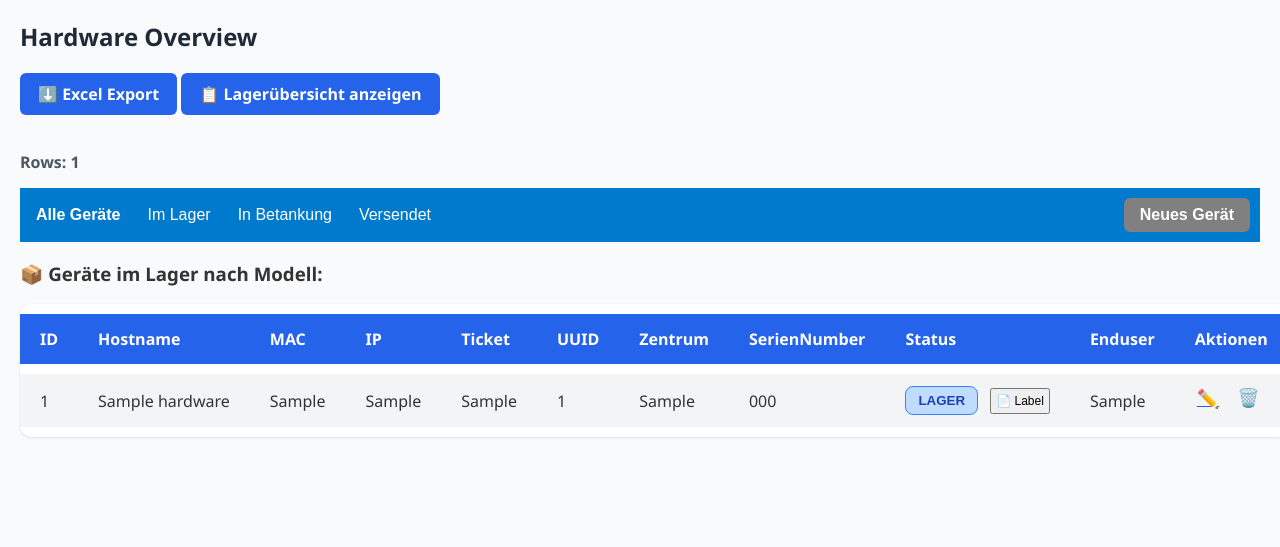
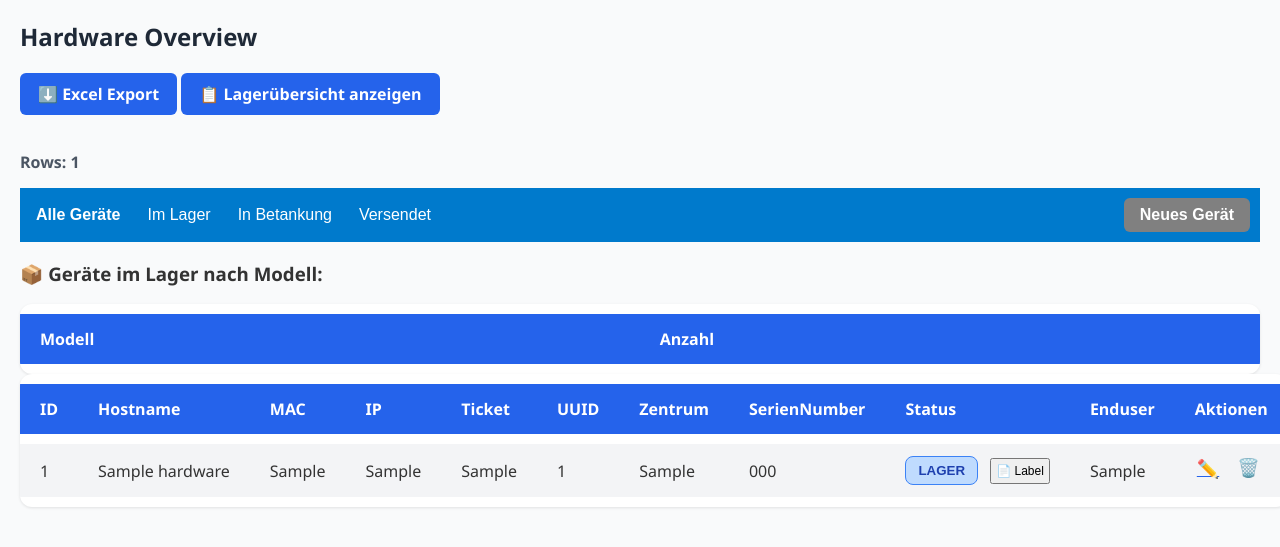
Before and after one commit to natnaelab/inventory-htmx-fastapi, a FastAPI app: page / in a window 1280 px wide. Shown: the top 547 px of the page. Run offline with FastAPI, Linux system fonts and the light colour scheme; tables that the repository leaves empty hold one stand-in row (values such as "Sample post"); lists and menus that the app fills with data are empty; some libraries are stand-ins or nearby versions.

Commit message:
Geräte im Lager angepasst

```diff
--- a/templates/index.html
+++ b/templates/index.html
@@ -232,18 +232,28 @@
     </nav>
 
 
-    <div class="my-6">
-    <h3 class="text-lg font-semibold mb-3 text-gray-800">📦 Geräte im Lager nach Modell:</h3>
-    <div class="grid grid-cols-2 sm:grid-cols-3 md:grid-cols-4 gap-3">
+<div class="my-6">
+  <h3 class="text-lg font-semibold mb-3 text-gray-800">📦 Geräte im Lager nach Modell:</h3>
+
+  <div class="overflow-x-auto rounded-xl border border-gray-200 shadow-sm bg-white">
+    <table class="min-w-full text-sm text-left text-gray-700">
+      <thead class="bg-gray-100 text-xs uppercase text-gray-500 border-b">
+        <tr>
+          <th class="px-4 py-3">Modell</th>
+          <th class="px-4 py-3">Anzahl</th>
+        </tr>
+      </thead>
+      <tbody>
         {% for model, count in model_lager_counter.items() %}
-        <div class="bg-white rounded-xl shadow p-4 border border-gray-200">
-            <div class="text-sm text-gray-500">Modell</div>
-            <div class="text-base font-medium text-gray-800">{{ model }}</div>
-            <div class="text-xs mt-2 text-gray-600">Anzahl: <span class="font-semibold">{{ count }}</span></div>
-        </div>
+        <tr class="hover:bg-gray-50 border-b">
+          <td class="px-4 py-3 font-medium text-gray-900">{{ model }}</td>
+          <td class="px-4 py-3">{{ count }}</td>
+        </tr>
         {% endfor %}
-    </div>
-    </div>
+      </tbody>
+    </table>
+  </div>
+</div>
 <!-- index.html: Spalten wie bisher, keine Kommentar-, Admin- oder Timestamp-Spalte -->
 
     <table>
```
